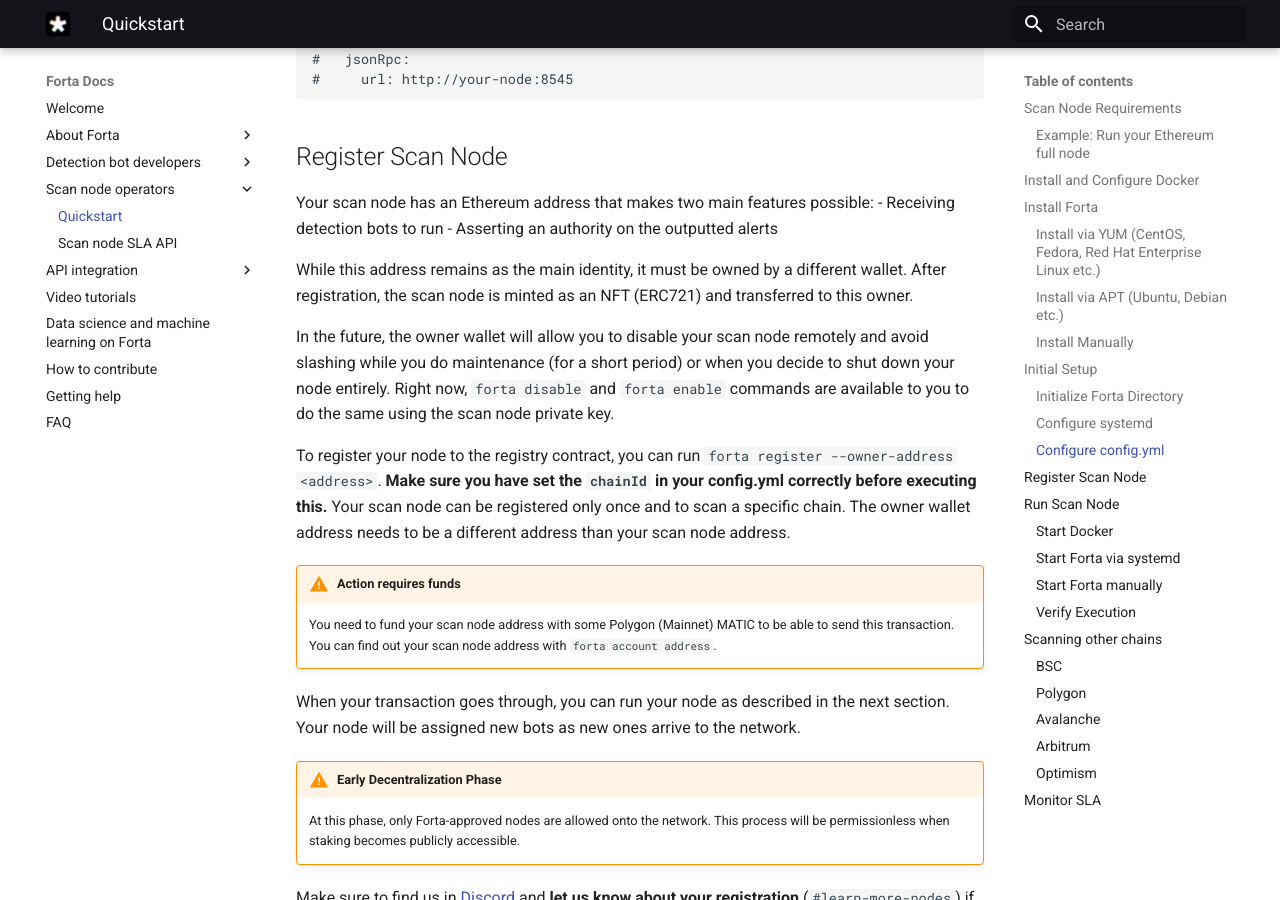
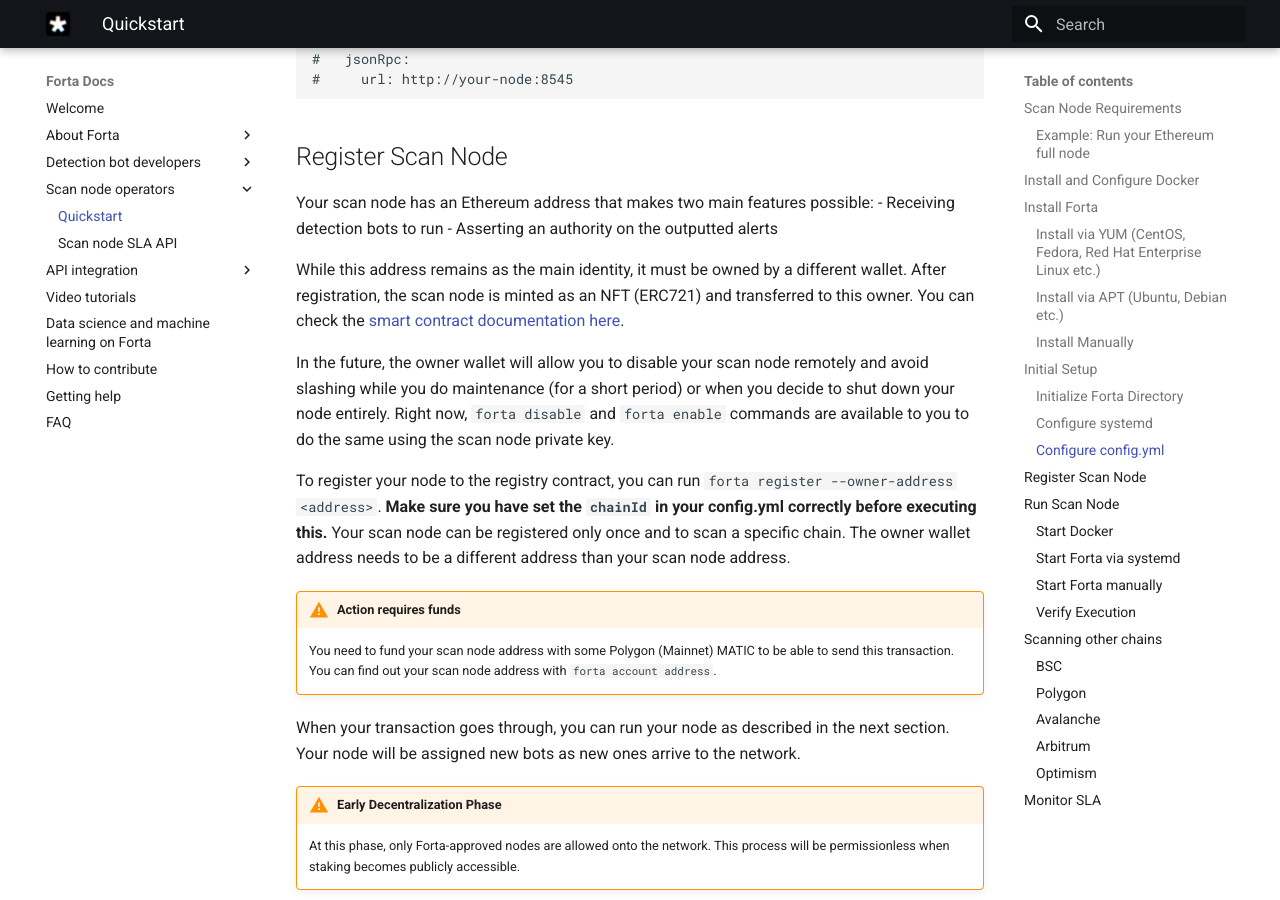
Before and after one commit to forta-network/docs, an MkDocs documentation site: the page built from docs/scanner-quickstart.md, in a window 1280 px wide and 900 px high, scrolled down 5083 px. Built offline with MkDocs 1.6.1 and Material for MkDocs 9.7.7, drawn with Linux system fonts in a browser that asks for light colours; some of the changed text lies outside the part shown.

Commit message:
added reference from scanner quickstart

```diff
--- a/docs/scanner-quickstart.md
+++ b/docs/scanner-quickstart.md
@@ -213,7 +214,7 @@
   - Receiving detection bots to run
   - Asserting an authority on the outputted alerts
 
-While this address remains as the main identity, it must be owned by a different wallet. After registration, the scan node is minted as an NFT (ERC721) and transferred to this owner.
+While this address remains as the main identity, it must be owned by a different wallet. After registration, the scan node is minted as an NFT (ERC721) and transferred to this owner. You can check the [smart contract documentation here](smart-contracts.md).
 
 In the future, the owner wallet will allow you to disable your scan node remotely and avoid slashing while you do maintenance (for a short period) or when you decide to shut down your node entirely. Right now, `forta disable` and `forta enable` commands are available to you to do the same using the scan node private key.
 
```
Also changed, not shown: other parts of docs/scanner-quickstart.md (+2 -1 lines).
